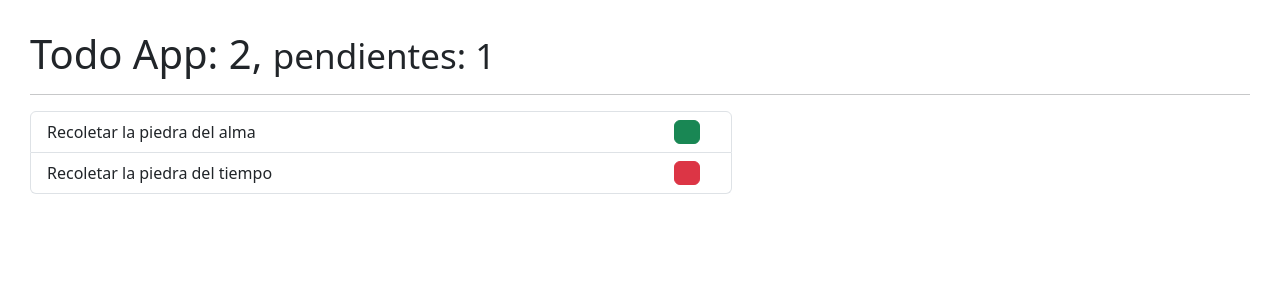
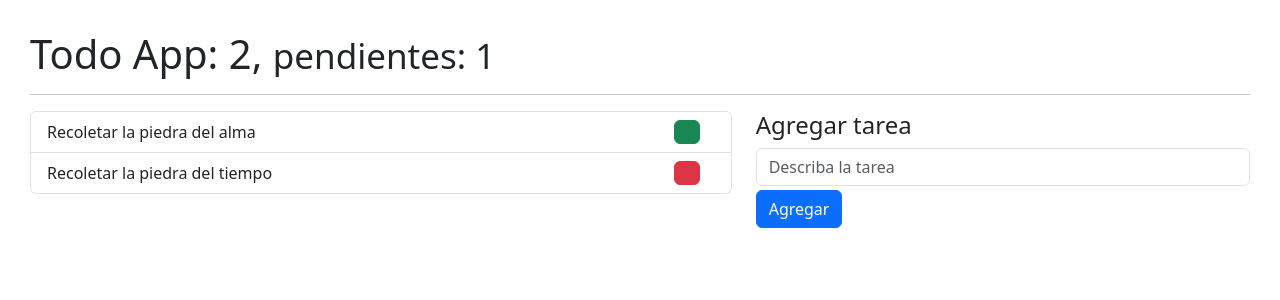
Before and after one commit to yiyo1989/hook-app, a React (Vite) app: page / in a window 1280 px wide. Shown: the top 300 px of the page. Built offline with nearby package versions, Linux system fonts and the light colour scheme.

Commit message:
-Avance toDoList

```diff
--- /dev/null
+++ b/src/08-useReducer/ToDoAdd.jsx
@@ -0,0 +1,45 @@
+import { useForm } from "../hooks/useForm";
+
+export const ToDoAdd = ({ onSubmit }) => {
+  const {
+    formState: { toDoDescription },
+    onInputChange,
+    onResetForm,
+  } = useForm({
+    toDoDescription: "",
+  });
+
+  const handleOnSubmit = () => {
+    event.preventDefault();
+
+    if (toDoDescription.trim().length < 2) return;
+
+    //setCategory((categories) => [inputValue, ...categories]);
+    let newData = {
+      id: new Date().getTime() * 3,
+      description: toDoDescription,
+      done: false,
+    };
+    onSubmit(newData);
+    onResetForm();
+  };
+
+  return (
+    <>
+      <form onSubmit={handleOnSubmit}>
+        <h4>Agregar tarea</h4>
+        <input
+          type="text"
+          placeholder="Describa la tarea"
+          className="form-control"
+          name="toDoDescription"
+          value={toDoDescription}
+          onChange={onInputChange}
+        />
+        <button type="submit" className="btn btn-primary mt-1">
+          Agregar
+        </button>
+      </form>
+    </>
+  );
+};
--- a/src/08-useReducer/ToDoApp.jsx
+++ b/src/08-useReducer/ToDoApp.jsx
@@ -1,6 +1,7 @@
 import { useReducer } from "react";
 import { ToDoList } from "./ToDoList";
 import { toDoReducer } from "./toDoReducer";
+import { ToDoAdd } from "./ToDoAdd";
 
 const initialState = [
   {
@@ -18,6 +19,13 @@ const initialState = [
 export const ToDoApp = () => {
   const [toDos, dispatch] = useReducer(toDoReducer, initialState);
 
+  const onHandleToDoNew = (toDo) => {
+    dispatch({
+      type: "add",
+      payload: toDo,
+    });
+  };
+
   return (
     <>
       <h1>
@@ -31,6 +39,9 @@ export const ToDoApp = () => {
         <div className="col-7">
           <ToDoList toDos={toDos} />
         </div>
+        <div className="col-5">
+          <ToDoAdd onSubmit={onHandleToDoNew} />
+        </div>
       </div>
     </>
   );
--- a/src/08-useReducer/toDoReducer.js
+++ b/src/08-useReducer/toDoReducer.js
@@ -1,7 +1,10 @@
 export const toDoReducer = (initialState, action = {}) => {
   switch (action.type) {
     case "add":
-      throw new Error("Error guardando");
+      if (!action.payload) {
+        throw new Error("Error guardando: falta el payload");
+      }
+      return [...initialState, action.payload]; // Añadir tarea al estado actual
 
     default:
       return initialState;
```
